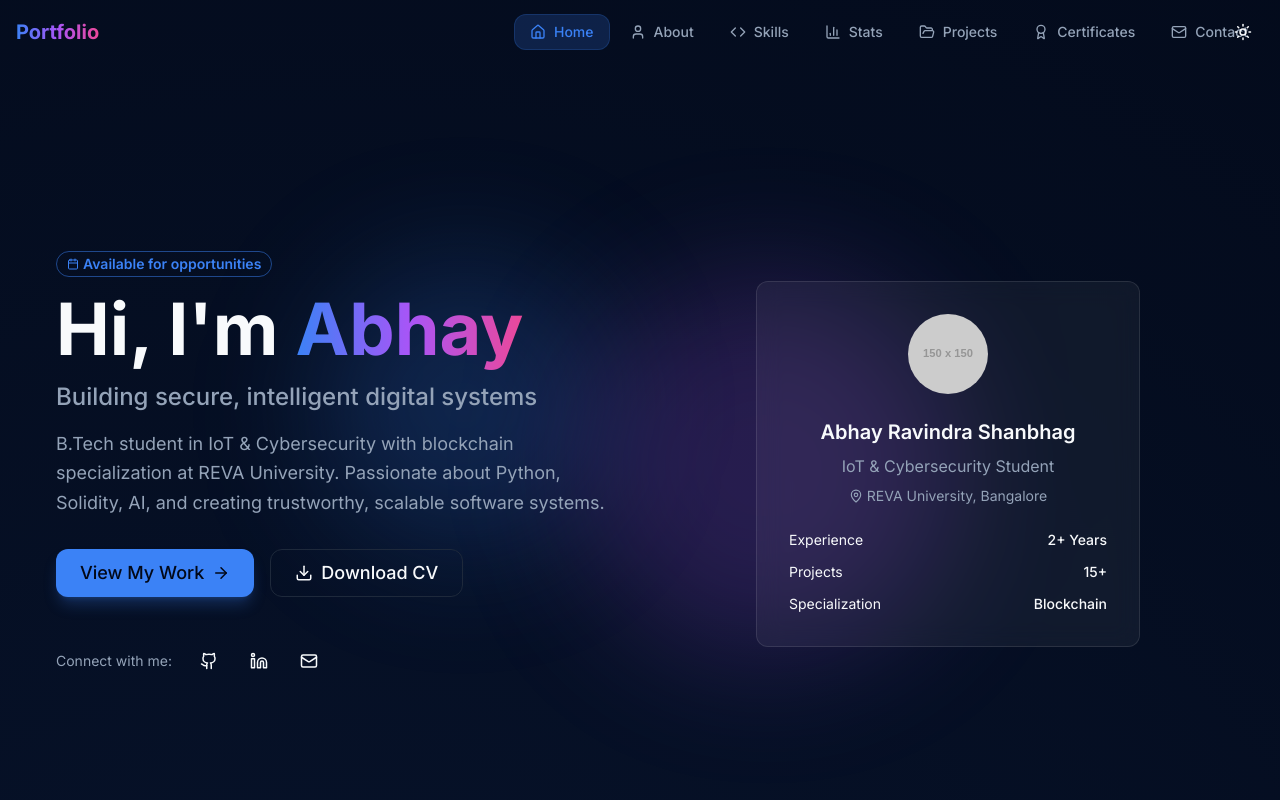
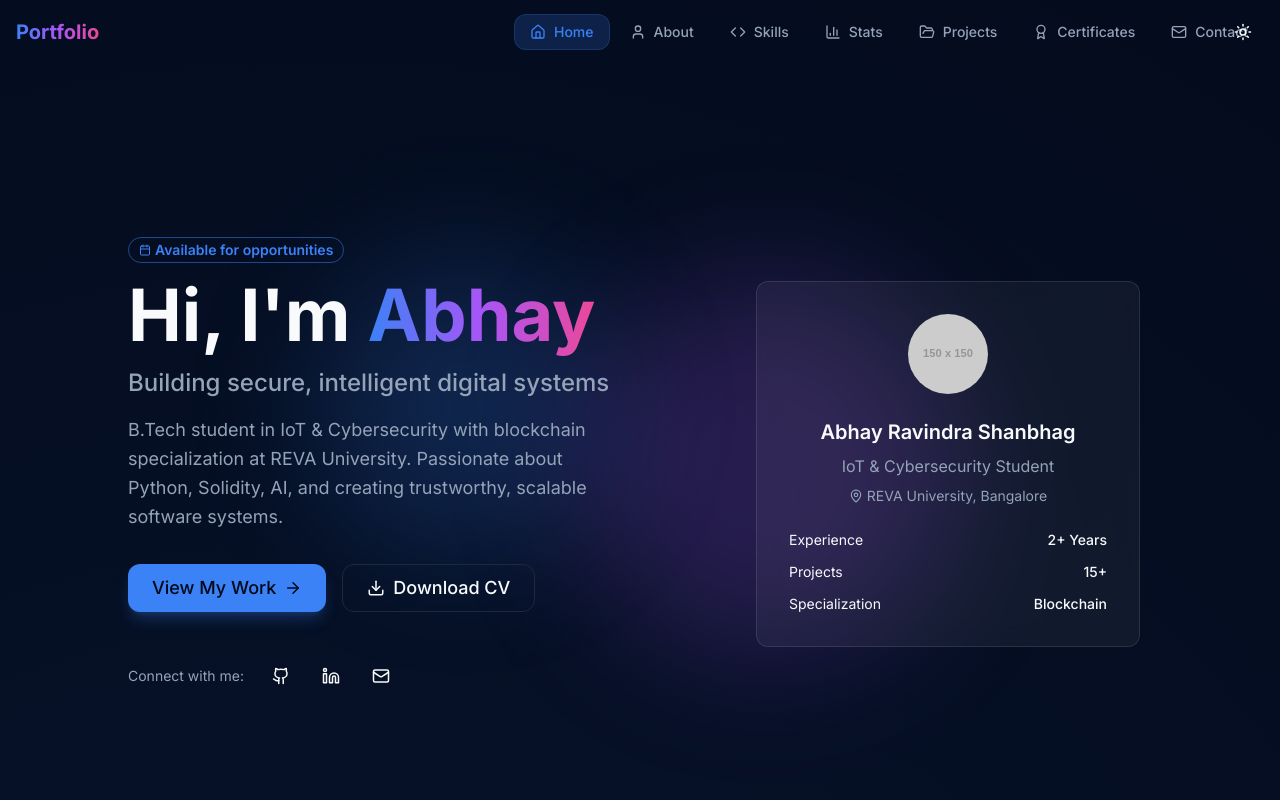
Before and after one commit to leaderofARS/My-Portfolio, a React (Vite) app: page / in a window 1280 px wide. Shown: the top 800 px of the page. Built offline with nearby package versions, Linux system fonts and the light colour scheme.

Commit message:
Update home.tsx

```diff
--- a/src/pages/Home.tsx
+++ b/src/pages/Home.tsx
@@ -161,7 +161,7 @@ export default function Home() {
               initial={{ opacity: 0, x: -50 }}
               animate={{ opacity: 1, x: 0 }}
               transition={{ duration: 0.8 }}
-              className="space-y-8 pl-10"
+              className="space-y-8 pl-28"
             >
               <div className="space-y-4">
                 <motion.div
```
